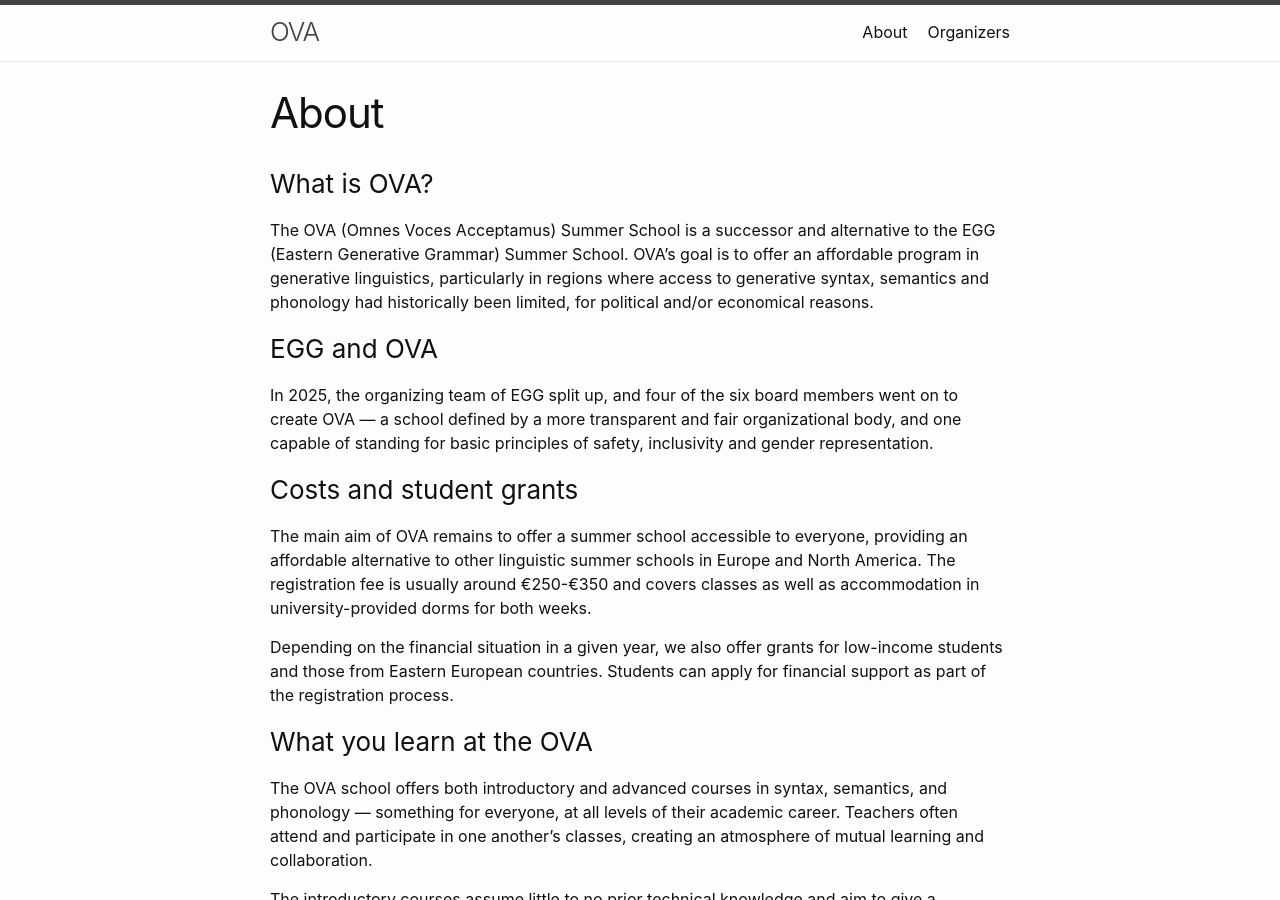
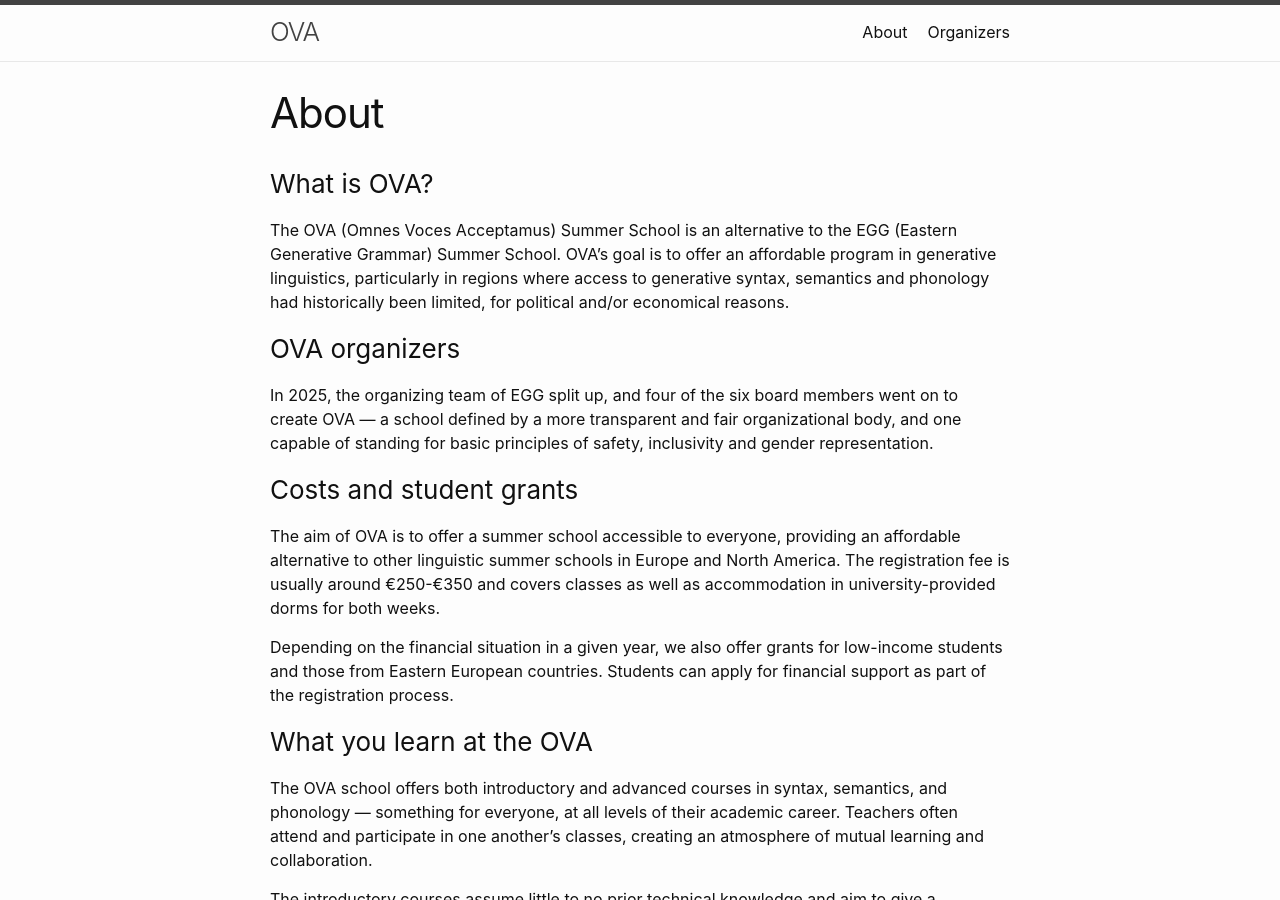
Before and after one commit to ovaschool/ovaschool.github.io, a Jekyll site: the page built from staticpages/about.markdown, in a window 1280 px wide and 900 px high. Built offline with Jekyll 4.4.1, drawn with Linux system fonts in a browser that asks for light colours.

Commit message:
Update about.markdown

```diff
--- a/staticpages/about.markdown
+++ b/staticpages/about.markdown
@@ -6,17 +6,17 @@ permalink: /about/
 
 ### What is OVA?
 
-The OVA (Omnes Voces Acceptamus) Summer School is a successor and alternative to the EGG (Eastern Generative Grammar) Summer School. OVA's goal is to offer an affordable program in generative linguistics, particularly in regions where access to generative syntax, semantics and phonology had historically been limited, for political and/or economical reasons.
+The OVA (Omnes Voces Acceptamus) Summer School is an alternative to the EGG (Eastern Generative Grammar) Summer School. OVA's goal is to offer an affordable program in generative linguistics, particularly in regions where access to generative syntax, semantics and phonology had historically been limited, for political and/or economical reasons.
 
 
-### EGG and OVA
+### OVA organizers
 
 In 2025, the organizing team of EGG split up, and four of the six board members went on to create OVA — a school defined by a more transparent and fair organizational body, and one capable of standing for basic principles of safety, inclusivity and gender representation.
 
 
 ### Costs and student grants
 
-The main aim of OVA remains to offer a summer school accessible to everyone, providing an affordable alternative to other linguistic summer schools in Europe and North America. The registration fee is usually around €250-€350 and covers classes as well as accommodation in university-provided dorms for both weeks.
+The aim of OVA is to offer a summer school accessible to everyone, providing an affordable alternative to other linguistic summer schools in Europe and North America. The registration fee is usually around €250-€350 and covers classes as well as accommodation in university-provided dorms for both weeks.
 
 
 Depending on the financial situation in a given year, we also offer grants for low-income students and those from Eastern European countries. Students can apply for financial support as part of the registration process.
```
